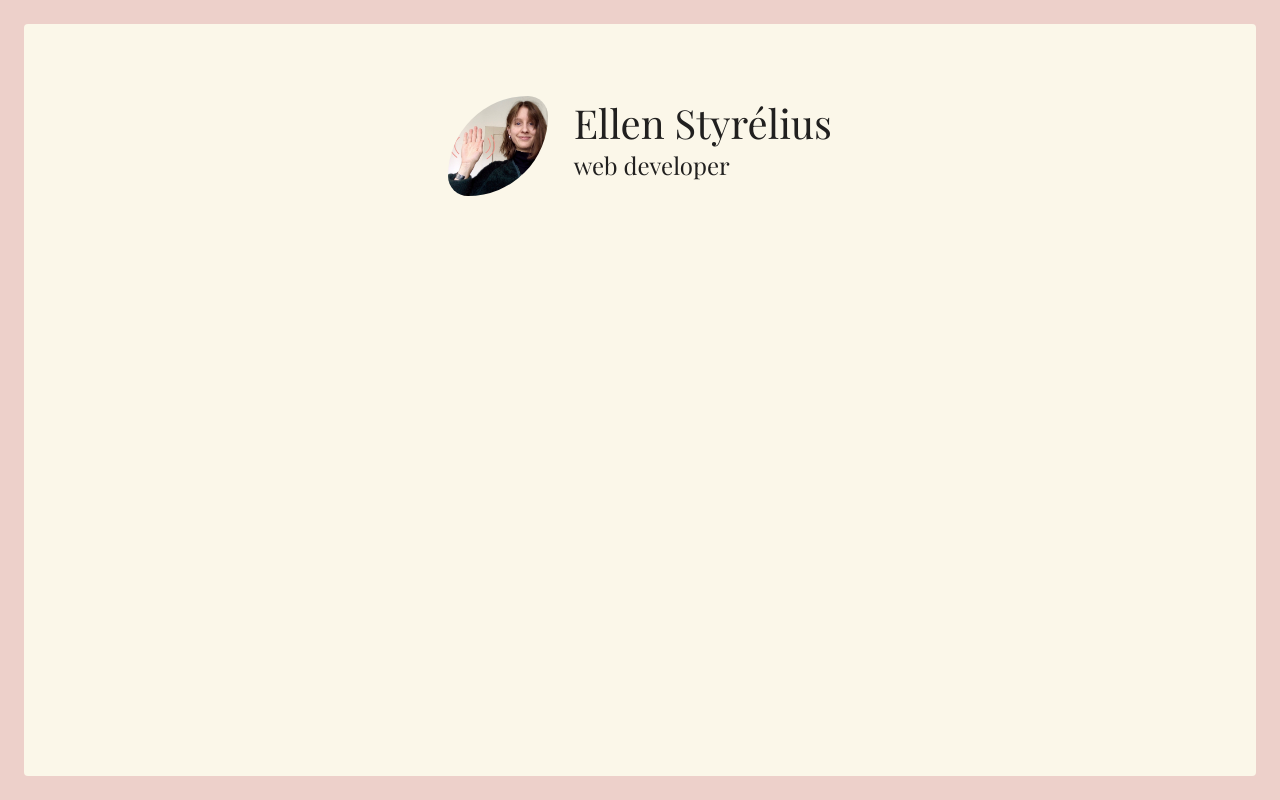
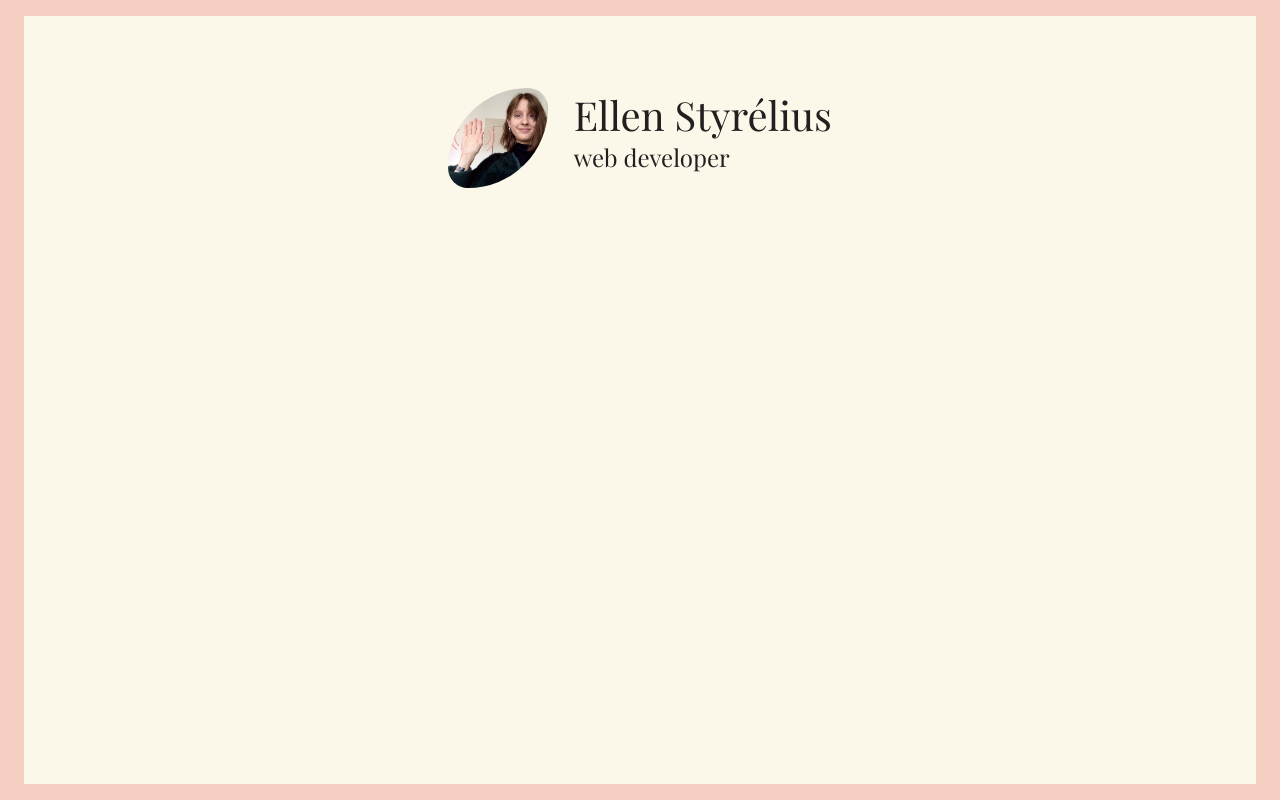
Before and after one commit to styrelius/about-me, a React (Create React App) app: page / in a window 1280 px wide. Built offline with nearby package versions, Linux system fonts and the light colour scheme.

Commit message:
Make some minor styling modifications in app.jsx.

```diff
--- a/src/app.jsx
+++ b/src/app.jsx
@@ -18,21 +18,20 @@ const ShiftingBackground = keyframes`
    background: ${salmon}
    };
 `
-const backgroundPadding = 24
+const bgPaddingTopBottom = 16
 
 const Background = styled.div`
   min-height: 100vh;
   height: 100%;
   width: 100%;
-  padding: ${backgroundPadding}px;
-  animation: ${ShiftingBackground} 40s infinite linear;
+  padding: ${bgPaddingTopBottom}px 24px;
+  animation: ${ShiftingBackground} 80s infinite linear;
 `
 const Page = styled.div`
   background: ${beige};
   width: 100%;
-  min-height: calc(100vh - (${backgroundPadding}px * 2));
+  min-height: calc(100vh - (${bgPaddingTopBottom}px * 2));
   padding: 32px 16px;
-  border-radius: 4px;
 `
 
 export function App() {
```
